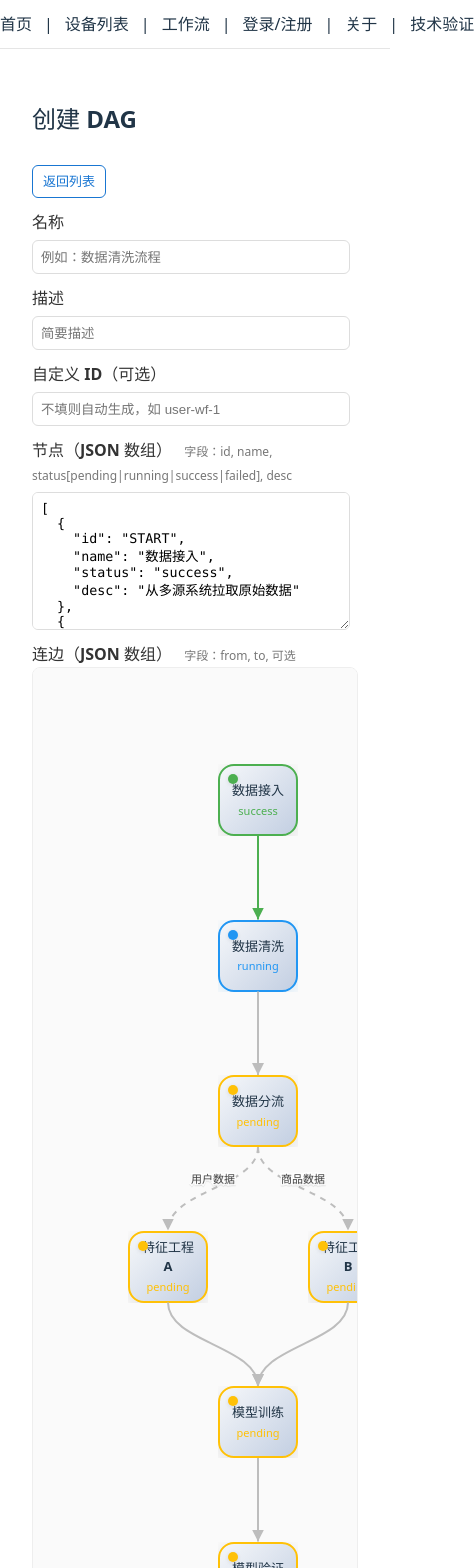
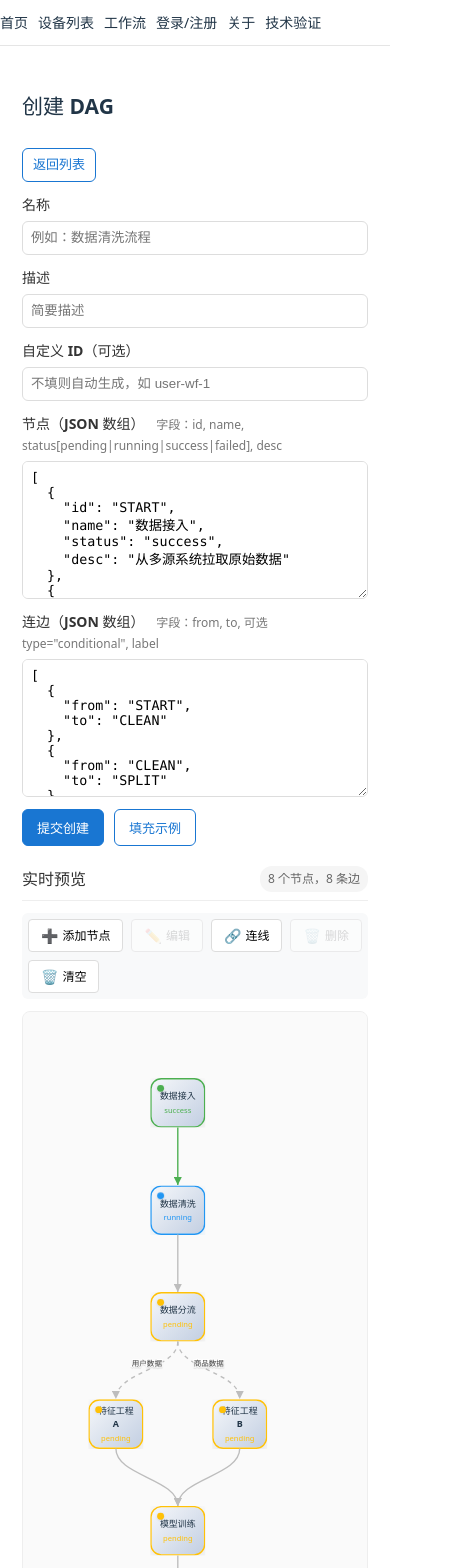
Before and after one commit to codespeakss/collabweb, a Vue app: page /workflows/create in a window 390 px wide. Shown: the top 1568 px of the page, 474 px wide, since content can reach past the window. Built offline with nearby package versions, Linux system fonts and the light colour scheme.

Commit message:
style(ui): compatible on mobile phone and web

```diff
--- a/src/App.vue
+++ b/src/App.vue
@@ -55,7 +55,7 @@
   align-items: center;
   gap: 12px;
   padding: 12px 0;
-  white-space: nowrap;
+  flex-wrap: wrap;
 }
 
 .top-nav a {
@@ -74,4 +74,14 @@
     border-bottom-color: #333;
   }
 }
+
+/* Responsive adjustments */
+@media (max-width: 768px) {
+  .nav-inner {
+    gap: 8px 10px;
+  }
+  .nav-inner .sep {
+    display: none;
+  }
+}
 </style>
--- a/src/components/WorkflowCreate.vue
+++ b/src/components/WorkflowCreate.vue
@@ -676,7 +676,7 @@ export default {
   flex: 1;
   display: flex;
   flex-direction: column;
-  min-width: 500px;
+  min-width: 0;
 }
 
 .preview-header {
@@ -916,8 +916,8 @@ export default {
   background: white;
   border-radius: 8px;
   padding: 24px;
-  min-width: 400px;
-  max-width: 500px;
+  width: min(92vw, 560px);
+  max-width: 100%;
   box-shadow: 0 12px 32px rgba(0, 0, 0, 0.15);
 }
 
@@ -1009,11 +1009,34 @@ export default {
 
   .form-panel {
     flex: none;
+    width: 100%;
   }
 
   .preview-panel {
-    min-width: auto;
-    min-height: 400px;
+    min-width: 0;
+    min-height: 360px;
+  }
+}
+
+@media (max-width: 768px) {
+  .wf-create {
+    padding: 12px;
+    height: auto;
+  }
+  .form {
+    padding-right: 0;
+  }
+  .edit-toolbar {
+    padding: 6px;
+  }
+}
+
+@media (max-width: 480px) {
+  .actions {
+    flex-wrap: wrap;
+  }
+  .editor-actions {
+    flex-wrap: wrap;
   }
 }
 </style>
--- a/src/style.css
+++ b/src/style.css
@@ -28,7 +28,7 @@ body {
 }
 
 h1 {
-  font-size: 3.2em;
+  font-size: clamp(1.5rem, 2.5vw + 1rem, 3.2rem);
   line-height: 1.1;
 }
 
@@ -67,6 +67,38 @@ button:focus-visible {
   padding: 0 1rem;
 }
 
+/* Fluid media */
+img, svg, video, canvas {
+  max-width: 100%;
+  height: auto;
+}
+
+/* Improve tap targets on touch devices */
+@media (hover: none) and (pointer: coarse) {
+  button, a, input, select, textarea {
+    -webkit-tap-highlight-color: transparent;
+  }
+}
+
+/* Small screen adjustments */
+@media (max-width: 768px) {
+  body {
+    font-size: 15px;
+  }
+  .container {
+    padding: 0 12px;
+  }
+}
+
+@media (max-width: 480px) {
+  body {
+    font-size: 14px;
+  }
+  .container {
+    padding: 0 10px;
+  }
+}
+
 @media (prefers-color-scheme: light) {
   :root {
     color: #213547;
```
